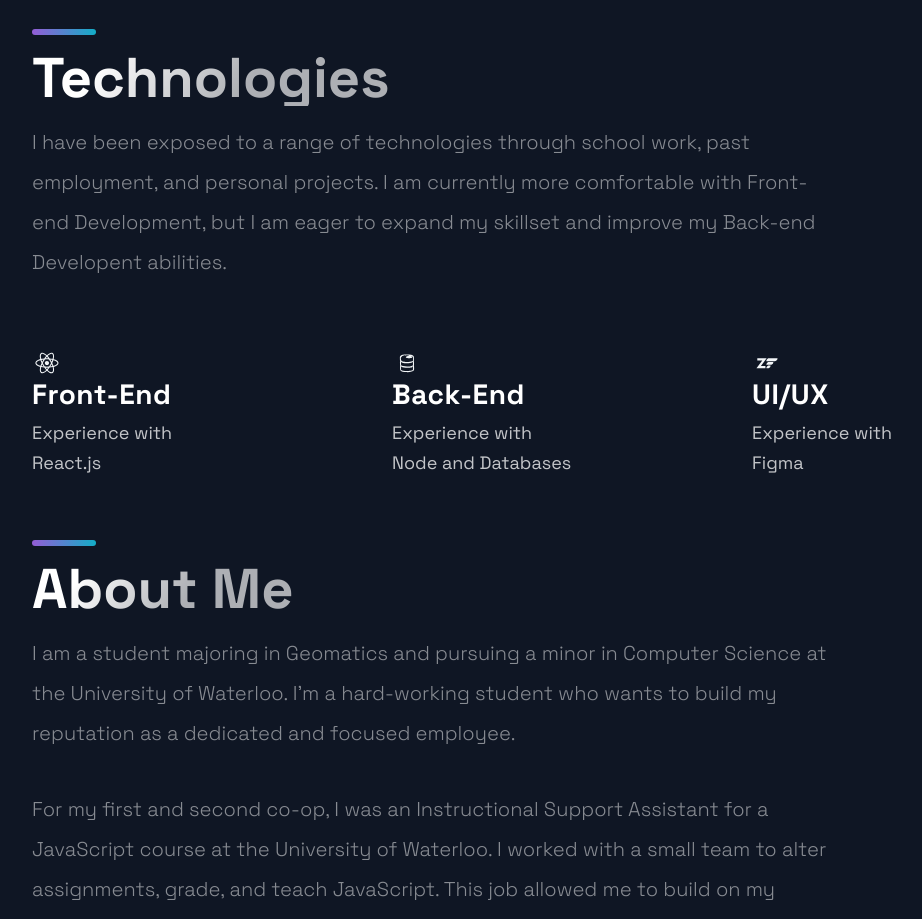
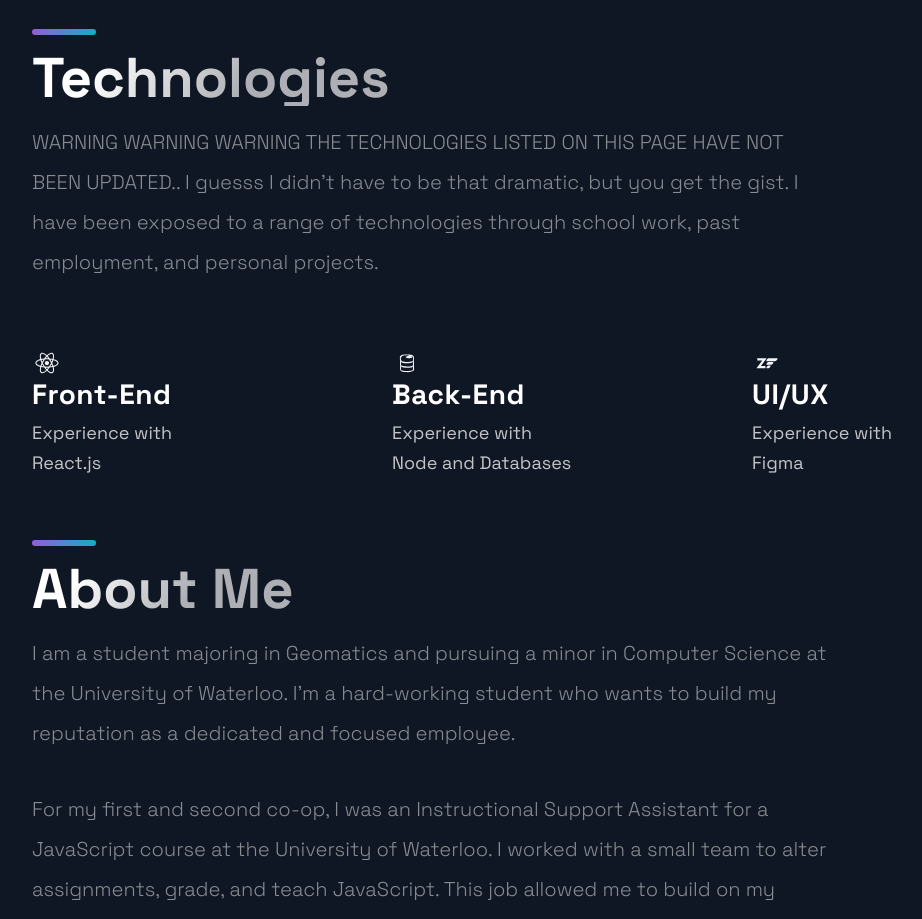
Before and after one commit to GabeDiniz/personal_portfolio, a Next.js app: page / in a window 1280 px wide. Shown: the part 2120-3039 px from the top of the page, without its empty margins (88-1010 px from the left). Built offline with nearby package versions, Linux system fonts and the light colour scheme.

Commit message:
Update: tech text

```diff
--- a/src/components/Technologies/Technologies.js
+++ b/src/components/Technologies/Technologies.js
@@ -8,9 +8,8 @@ const Technologies = () =>  (
     <SectionDivider />
     <SectionTitle>Technologies</SectionTitle>
     <SectionText>
-      I have been exposed to a range of technologies through school work, past employment, and
-        personal projects. I am currently more comfortable with Front-end Development, but I am
-        eager to expand my skillset and improve my Back-end Developent abilities.
+      WARNING WARNING WARNING THE TECHNOLOGIES LISTED ON THIS PAGE HAVE NOT BEEN UPDATED.. I guesss I didn't have to be that dramatic, but you get the gist. I have been exposed to a range of technologies through school work, past employment, and
+        personal projects.
     </SectionText>
     <List>
       <ListItem>
```
